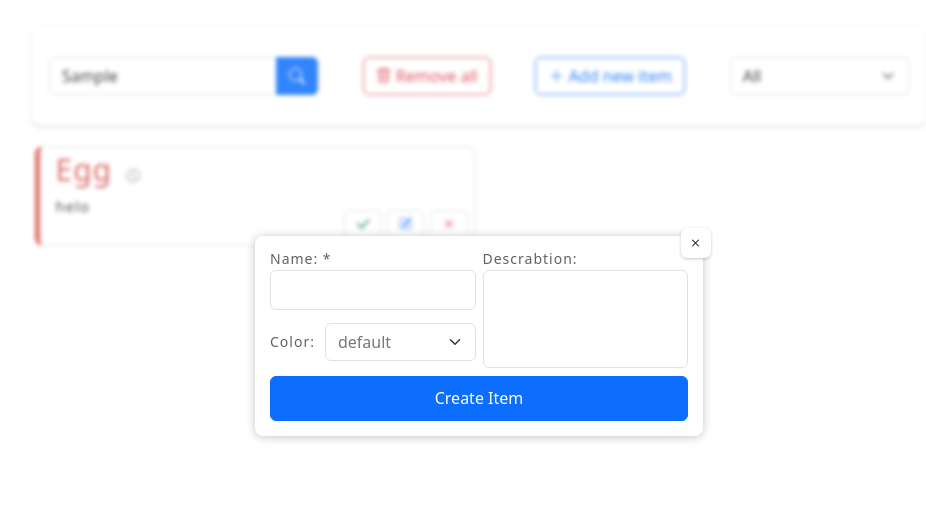
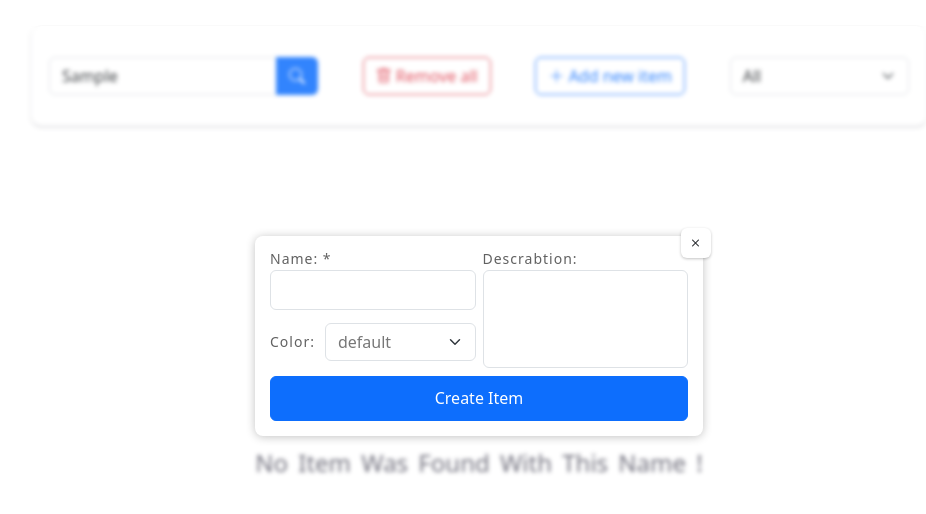
Before and after one commit to amirhosein06/React-Todo-List, a React (Create React App) app: page / in a window 1280 px wide. Both pictures are taken after typing "Sample" into the empty fields and a click on the button "Add new item". Shown: the top 514 px of the page, without its empty margins (161-1087 px from the left). Built offline with nearby package versions, Linux system fonts and the light colour scheme.

Commit message:
handle filtering at status and name

```diff
--- a/src/App.jsx
+++ b/src/App.jsx
@@ -17,6 +17,9 @@ function App() {
   ]);
   const [Createstatus, setCreatestatus] = useState(false);
   const [inputsDevalue, setinputsDevalue] = useState("");
+  const [searchVal, setsearchVal] = useState("");
+  const [statusval, setstatusval] = useState("All");
+
   return (
     <Context.Provider value={{
       datalist: datalist,
@@ -24,7 +27,11 @@ function App() {
       createstaus: Createstatus,
       createstausset: setCreatestatus,
       inputsDevalue: inputsDevalue,
-      inputsDevalueset: setinputsDevalue
+      inputsDevalueset: setinputsDevalue,
+      searchVal: searchVal,
+      searchValset: setsearchVal,
+      statusval: statusval,
+      statusvalset: setstatusval
     }}>
       <OptionBar/>
       {Createstatus && (<CreateItem/>)}
--- a/src/component/createitem.jsx
+++ b/src/component/createitem.jsx
@@ -71,7 +71,7 @@ const CreateItem = () => {
     return (
        <div className="blurback">
                 <div className='create_container'>
-                    <div className="close_btn btn" onClick={closing}><i class="bi bi-x"></i></div>
+                    <div className="close_btn btn" onClick={closing}><i className="bi bi-x"></i></div>
 
            <div className="left">
             <label htmlFor="name">Name: *</label>
@@ -79,7 +79,7 @@ const CreateItem = () => {
 
             <div className="color_box">
             <label htmlFor="color">Color:</label>
-            <select ref={colorinput} value={selectval} onChange={handleselect} style={{color: selectval[1]}} class="form-select select_box" aria-label="Default select example" id='color'>
+            <select ref={colorinput} value={selectval} onChange={handleselect} style={{color: selectval[1]}} className="form-select select_box" aria-label="Default select example" id='color'>
                <option value={["default","#777"]}  style={{background:"#777"}} selected>default</option>
                <option value={["primary","#428bca"]} style={{background:"#428bca"}}>primary</option>
                <option value={["success","#5cb85c"]} style={{background:"#5cb85c"}}>success</option>
--- a/src/component/item.jsx
+++ b/src/component/item.jsx
@@ -12,13 +12,27 @@ const Item = ({data}) => {
 
     // buggggg !!!!!!!!!!!!!!!!!!!!!!!!
 
+    const handlecheck = ()=>{
+        const newdata = [...context.datalist];
+        const indexed =  newdata.indexOf(data);
+        newdata[indexed].status = "complete";
+        context.dataset(newdata);
+
+        setChecked(true);
+        nametext.current.style.textDecoration = "line-through";
+        itemBox.current.style.opacity = "0.5";
+        Xbutton.current.classList.remove("btn-outline-danger");
+        Xbutton.current.classList.add("bg-danger");
+        Xbutton.current.classList.add("text-white");
+    };
     const handledelete = ()=>{
         const iseven = i => i.id !== data.id;
         const newdata = [...context.datalist];
         const filteredarray = newdata.filter(iseven);
         context.dataset(filteredarray);
+        console.log(filteredarray);
 
-        if (data.status !== "complete") {
+        if (data.status === "complete") {
         setChecked(false);
         nametext.current.style.textDecoration = "none";
         itemBox.current.style.opacity = "1";
@@ -35,19 +49,6 @@ const Item = ({data}) => {
             colorval: data.color,
             id: data.id
         })
-    };
-    const handlecheck = ()=>{
-        const newdata = [...context.datalist];
-        const indexed =  newdata.indexOf(i=>i.id === data.id);
-        newdata[indexed + 2].status = "complete";
-        context.dataset(newdata);
-
-        setChecked(true);
-        nametext.current.style.textDecoration = "line-through";
-        itemBox.current.style.opacity = "0.5";
-        Xbutton.current.classList.remove("btn-outline-danger");
-        Xbutton.current.classList.add("bg-danger");
-        Xbutton.current.classList.add("text-white");
     };
 
     return (
--- a/src/component/itemshow.jsx
+++ b/src/component/itemshow.jsx
@@ -3,21 +3,56 @@ import Context from "./context/context";
 import Item from "./item";
 import '../css/itemshow.css';
 import png from '../Notebook.png';
+import png2 from '../search.png';
 
 const ItemShow = () => {
     const context = useContext(Context);
+    const filtering = ()=>{
+        if (context.datalist.length === 0) {
+            return (
+                <div className="no_item">
+                <img src={png}/>
+                <h4>No items have been added !</h4>
+                </div>
+            )
+        }else{
+           const data = [...context.datalist];
+           const newdata = data.filter((i) =>
+           i.name.toLowerCase().includes(context.searchVal.toLowerCase()));
+           if (newdata.length !== 0) {
+              if (context.statusval === "All") {
+                return newdata.map((item,index)=>
+                <Item key={index} data={item}/>
+               );
+              }else{
+                const statusdata = newdata.filter((i) =>
+                i.status.toLowerCase().includes(context.statusval.toLowerCase()));
+                if (statusdata.length !== 0) {
+                    return statusdata.map((item,index)=>
+                    <Item key={index} data={item}/>
+                 )
+                }else{
+                    return(
+                        <div className="no_item">
+                    <img src={png2}/>
+                    <h4>No item was found with this status and name !</h4>
+                    </div>
+                    )
+                }
+              }
+           }else{
+            return (
+                <div className="no_item">
+                <img src={png2}/>
+                <h4>No item was found with this name !</h4>
+                </div>
+            )
+           }
+        }
+    }
     return (
         <div className="item_box">
-            {context.datalist.length === 0 ? (
-                <div className="no_item">
-                    <img src={png}/>
-                    <h4>No items have been added !</h4>
-                </div>
-            ):(
-                context.datalist.map((item,index)=>(
-                    <Item key={index} data={item}/>
-                ))
-            )}
+            {filtering()}
         </div>
      );
 }
--- a/src/component/optionbar.jsx
+++ b/src/component/optionbar.jsx
@@ -4,19 +4,32 @@ import Context from "./context/context";
 
 const OptionBar = () => {
     const context = useContext(Context);
+    const [Sinputval, setSinputval] = useState("");
+    const [Tinputval, setTinputval] = useState("All");
 
     const handlenewitem = ()=>{
         context.createstausset(true);
     }
     const handleremovall = ()=>{
         context.dataset([]);
+        setTinputval("All");
+        context.statusvalset("All");
+    }
+    const handlesearch = (e)=>{
+       setSinputval(e.target.value);
+       context.searchValset(e.target.value);
+    }
+    const handlestatuschange =(e)=>{
+        setTinputval(e.target.value);
+        context.statusvalset(e.target.value);
     }
 
     return (
         <div className="option_container">
 
              <div className="input_box input-group search_bar">
-             <input type="search" className="w-25 search_input form-control" placeholder="Search..." aria-describedby="searchinput"/>
+             <input type="search" className="w-25 search_input form-control"
+              placeholder="Search..." aria-describedby="searchinput" value={Sinputval} onChange={handlesearch}/>
              <div className="input-group-prepend">
              <span className="input-group-text btn bg-primary text-white search_btn" id="searchinput"><i className="bi bi-search"></i></span>
              </div>
@@ -31,9 +44,9 @@ const OptionBar = () => {
                 <button className="btn btn-outline-primary" onClick={handlenewitem}><i className="bi bi-plus-lg"></i> Add new item</button>
             </div>
 
-            <select class="form-select select_box" aria-label="Default select example">
+            <select class="form-select select_box" aria-label="Default select example" value={Tinputval} onChange={handlestatuschange}>
                <option value="All" selected>All</option>
-               <option value="Complete">Complete</option>
+               <option value="complete">Complete</option>
                <option value="active">active</option>
             </select>
         </div>
```
Also changed, not shown: src/search.png (added).
